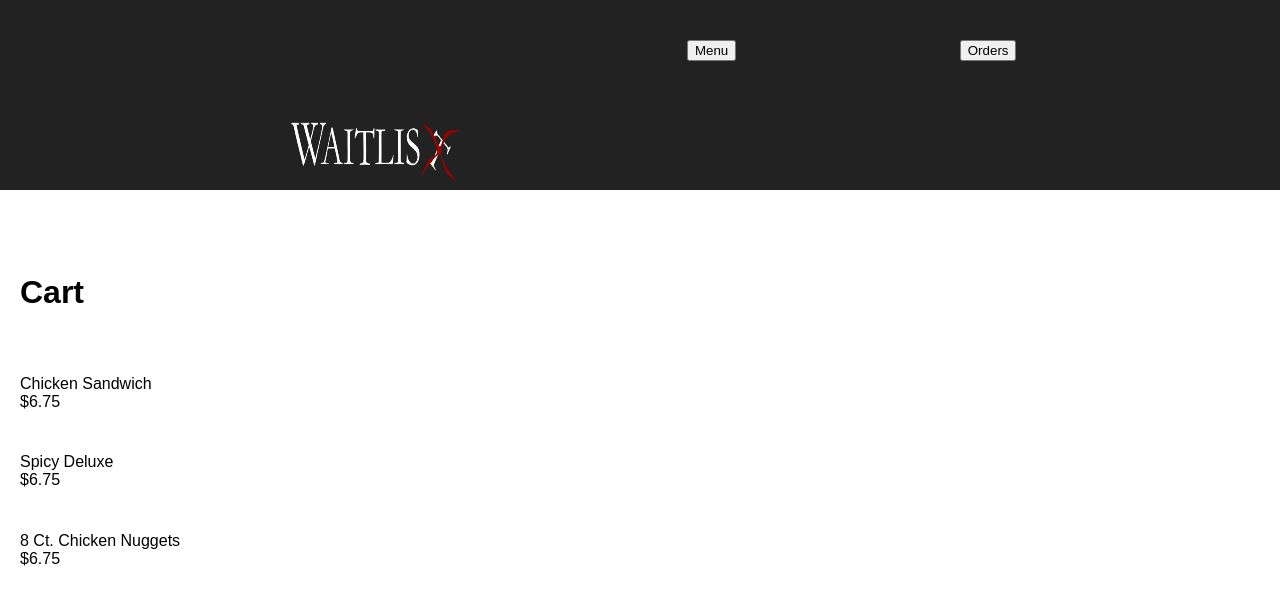
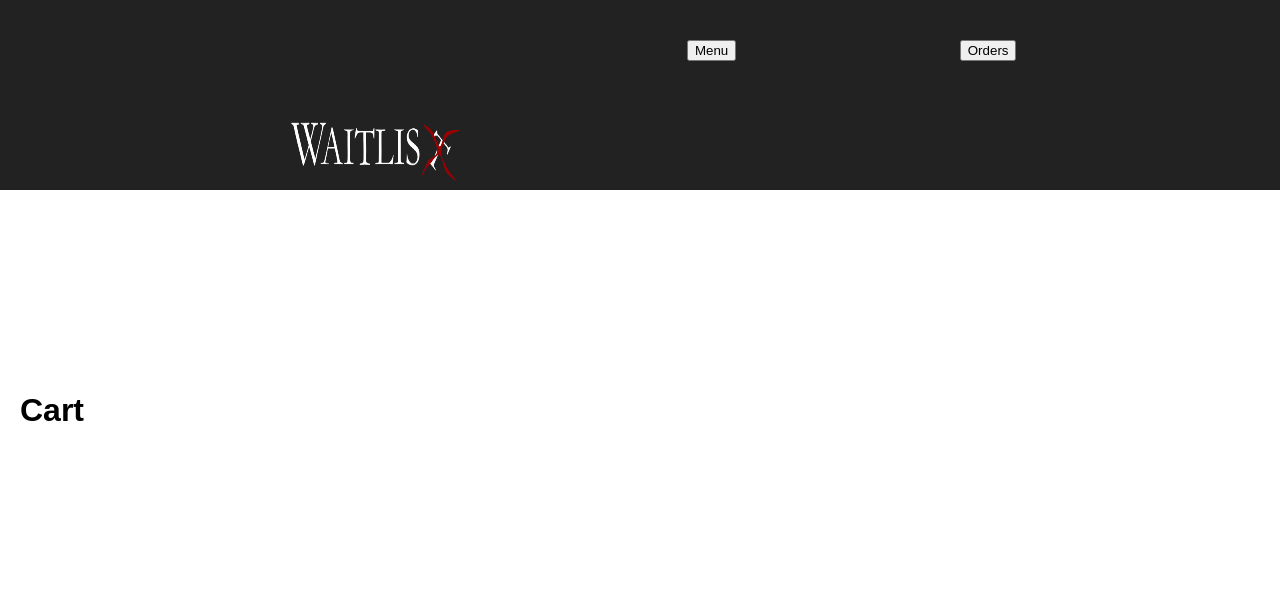
Before and after one commit to hinchley2018/dining-app, a React (Create React App) app: page /cart in a window 1280 px wide. Shown: the top 604 px of the page. Built offline with nearby package versions, Linux system fonts and the light colour scheme.

Commit message:
feat: get items from redux bug: remove button doesn't work

```diff
--- a/src/components/Cart.js
+++ b/src/components/Cart.js
@@ -1,25 +1,30 @@
 import React from 'react';
-import {Link} from 'react-router-dom';
-const items = [
-    {
-        title: 'Chicken Sandwich',
-        price: '6.75'
-    },
-    {
-        title: 'Spicy Deluxe',
-        price: '6.75'
-    },
-    {
-        title: '8 Ct. Chicken Nuggets',
-        price: '6.75'
-    }
-]
-const Cart =() => {
+import {connect} from "react-redux";
+import {removeItem} from "../redux/orders";
+
+const CartItem = ({title, price, removeItem}) => {
+    return (
+        <div>
+            {title}
+            <br/>
+            ${price}
+            <button onClick={removeItem}>Remove</button>
+        </div>
+    )
+}
+
+const Cart =({cartItems, removeItem}) => {
     return (
         <div style={{display: 'flex', flexDirection: 'column', padding: '20px', justifyContent: 'space-evenly', height:'400px'}}>
             <h1>Cart</h1>
-            {items.map(item => <div>{item.title} <br/> ${item.price}</div>)}
+            {cartItems.map(item => <CartItem title={item.title} price={item.price} removeItem={removeItem}/>)}
         </div>
     )
+};
+
+function mapStateToProps(state) {
+    return{
+        cartItems: state.orders.cart
+    }
 }
-export default Cart;
+export default connect(mapStateToProps, {removeItem})(Cart);
```
